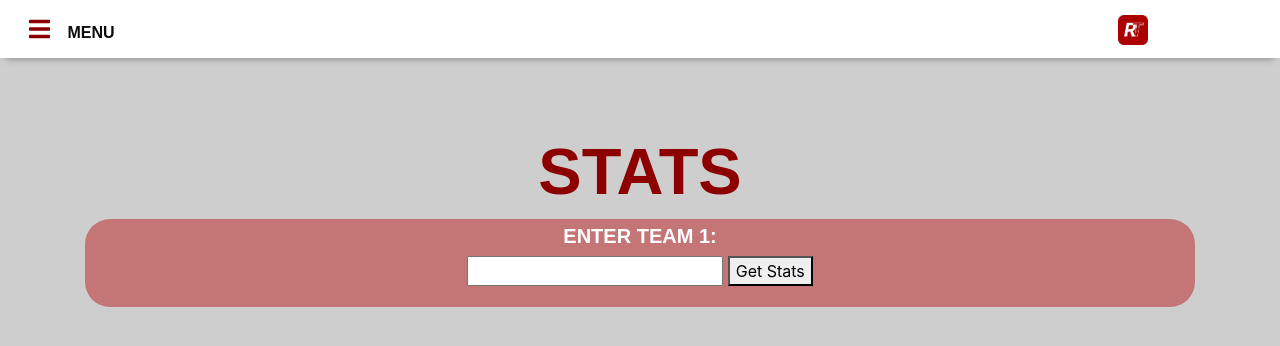
After one commit to rohatd/RedTeamMarchMadness, a Flask app: page /stats in a window 1280 px wide. The commit adds this page. Shown: the top 346 px of the page. Run offline with Flask 2, Linux system fonts and the light colour scheme; some libraries are stand-ins or nearby versions.

Commit message:
Minor aesthetic changes to navbar.  Added initial stats page

```diff
--- a/marchMadness.py
+++ b/marchMadness.py
@@ -5,6 +5,7 @@ import json
 app = Flask(__name__)
 SD =None
 
+# Individual page routes
 @app.route("/")
 @app.route("/home")
 def home():
@@ -17,6 +18,10 @@ def teamCompare():
 @app.route("/generate-bracket")
 def generateBracket():
 	return render_template('generateBracket.html')
+
+@app.route("/stats")
+def stats():
+	return render_template('stats.html')
 
 
 @app.route('/api/init/', methods=["GET", "POST"])
--- a/static/navbar.css
+++ b/static/navbar.css
@@ -21,7 +21,10 @@ body{
 }
 
 .navbar{
-  background-image: linear-gradient(90deg, #FFFFFF 80%, #0B0B0B 20%);
+  background: #FFFFFF;
+  -webkit-box-shadow: 0 8px 6px -6px #999;
+  -moz-box-shadow: 0 8px 6px -6px #999;
+  box-shadow: 0 8px 6px -6px #999;
 }
 
 .navbar-brand{
--- a/templates/homepage.html
+++ b/templates/homepage.html
@@ -15,7 +15,7 @@
 		<a href="/team-compare">
 	    <input class="butt" type="button" value="HEAD-TO-HEAD">
 	  </a>
-		<a href="">
+		<a href="/stats">
 	    <input class="butt" type="button" value="VIEW STATS">
 	  </a>
 	</div>
--- a/templates/layout.html
+++ b/templates/layout.html
@@ -42,24 +42,23 @@
 
     <!-- Navbar brand -->
     <div class="navbar-header">
-      <i class="arrow right"></i>
-      <i class="arrow right"></i>
-
-      <a class="navbar-brand" href="/home">Red Team</a>
+      <a class="navbar-brand" href="/home">
+        <img src="{{ url_for('static', filename='logo.png')}}" width="30" height="30" alt="Red Team">
+      </a>
     </div>
 
     <!-- Collapsible content -->
     <div class="collapse navbar-collapse" id="navbarSupportedContent1">
     <!-- Links -->
       <ul class="navbar-nav mr-auto">
-        <li class="nav-item activse">
+        <li class="nav-item active">
           <a class="nav-link" href="/home">HOME</a>
         </li>
         <li class="nav-item">
           <a class="nav-link" href="/generate-bracket">GENERATE BRACKET <span class="sr-only"></span> </a>
         </li>
         <li class="nav-item">
-          <a class="nav-link" href="#">STATS</a>
+          <a class="nav-link" href="/stats">STATS</a>
         </li>
         <li class="nav-item">
           <a class="nav-link" href="/team-compare">TEAM COMPARE</a>
--- /dev/null
+++ b/templates/stats.html
@@ -0,0 +1,29 @@
+{% extends "layout.html" %}
+{% block content %}
+  <h5 class="text-center">STATS</h5>
+
+  <!--Entering Team-->
+    <div id="teamView">
+      <div class="container">
+        <div class="row">
+
+          <div class="col text-center">
+
+            <div id="team1">
+              <h6>ENTER TEAM 1: </h6> <input id="getStats">
+              <button id="statQuery">Get Stats</button>
+              <div class="teamInfo">
+                <p id="teamName"></p>
+                <p id="year"></p>
+                <p id="coach"></p>
+                <p id="numGames"></p>
+                <p id="numWins"></p>
+                <p id="numLosses"></p>
+              </div>
+            </div>
+          </div>
+
+        </div>
+      </div>
+    </div>
+{% endblock content %}
```
Also changed, not shown: static/logo.png (added).
